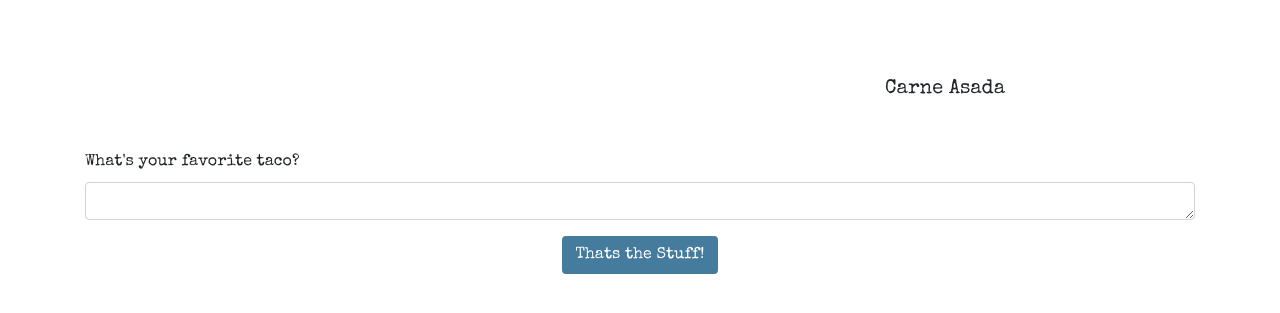
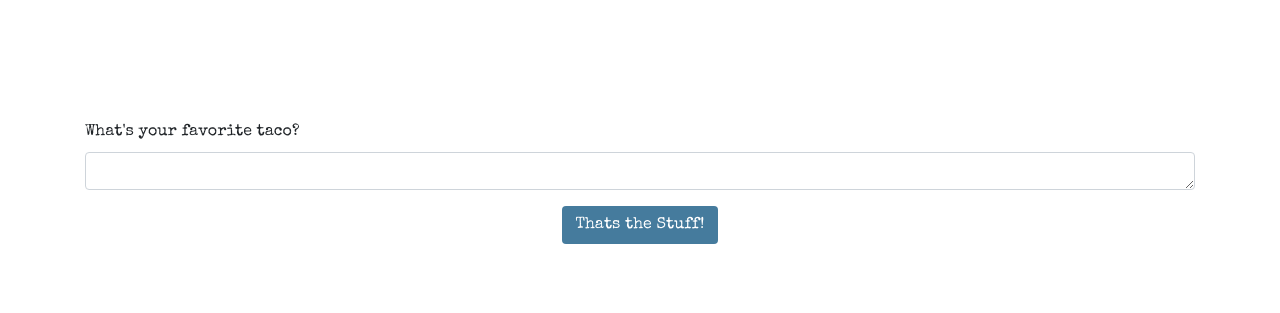
Before and after one commit to Kinzito17/Tacos, a website: page app/public/index.html in a window 1280 px wide. Shown: the part 243-556 px from the top of the page. Drawn offline with nearby package versions, Linux system fonts and the light colour scheme; no server answers.

Commit message:
index update

```diff
--- a/app/public/index.html
+++ b/app/public/index.html
@@ -47,7 +47,7 @@
 
                 <ul id="devoured" class="list-groupe eaten">
 
-                    <li class="list-group-item ready">Carne Asada</li>
+                    <!-- <li class="list-group-item ready">Carne Asada</li> -->
 
                 </ul>
 
```
